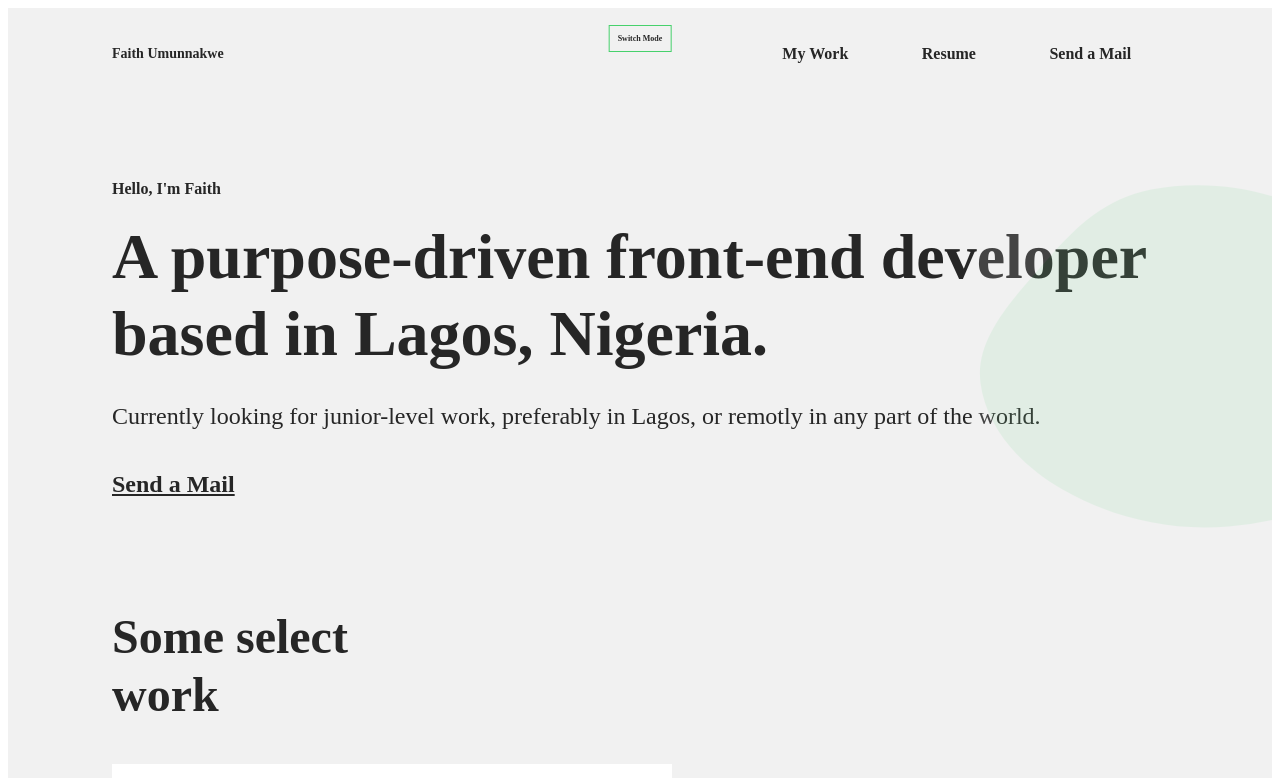
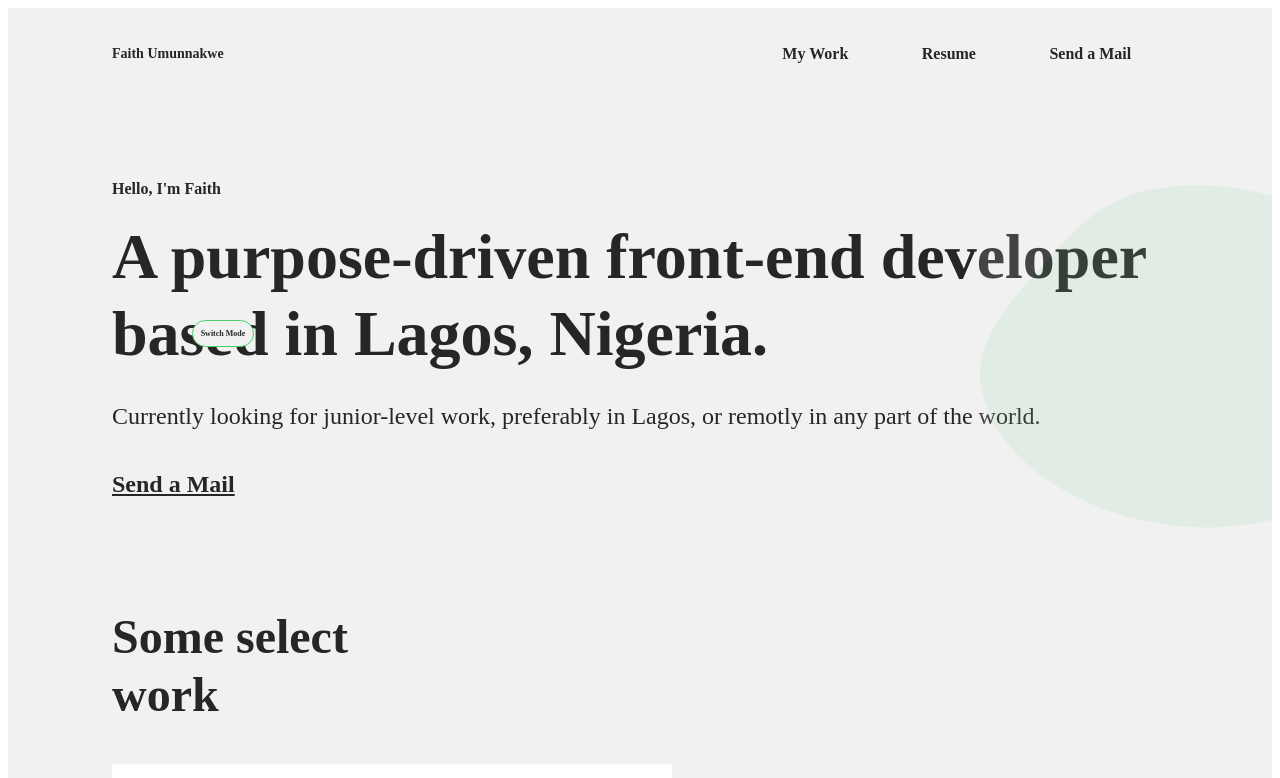
Before and after one commit to FaithChinonso/PERSONAL-WEBSITE, a React (Create React App) app: page / in a window 1280 px wide. Shown: the top 778 px of the page. Built offline with nearby package versions, Linux system fonts and the light colour scheme; a web font is replaced by a local one.

Commit message:
fiishinng touches

```diff
--- a/src/App.css
+++ b/src/App.css
@@ -28,12 +28,41 @@
   display: inline-block;
   font-size: 8px;
   font-weight: 700;
-
+  z-index: 2;
+  opacity: 1;
+  background-color: #f1f1f1;
+  border-radius: 9999px;
+  max-width: 50px;
+  max-height: 50px;
   border: 1px solid #47d16c;
   padding: 8px;
-  top: 25px;
-  left: 50%;
-  transform: translateX(-50%);
+  /* top: 25px;
+  left: 50%; */
+  /* transform: translateX(-50%); */
+  color: #262626;
+  animation: mymove 50s infinite;
+}
+@keyframes mymove {
+  0% {
+    top: 5%;
+    left: 50%;
+  }
+  25% {
+    top: 50%;
+    left: 5%;
+  }
+  50% {
+    top: 90%;
+    left: 50%;
+  }
+  75% {
+    top: 50%;
+    left: 90%;
+  }
+  100% {
+    top: 5%;
+    left: 50%;
+  }
 }
 
 @media (max-width: 900px) {
```
